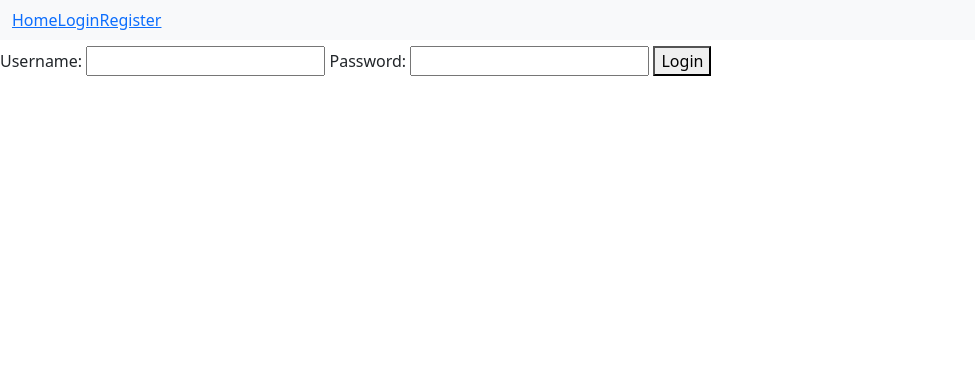
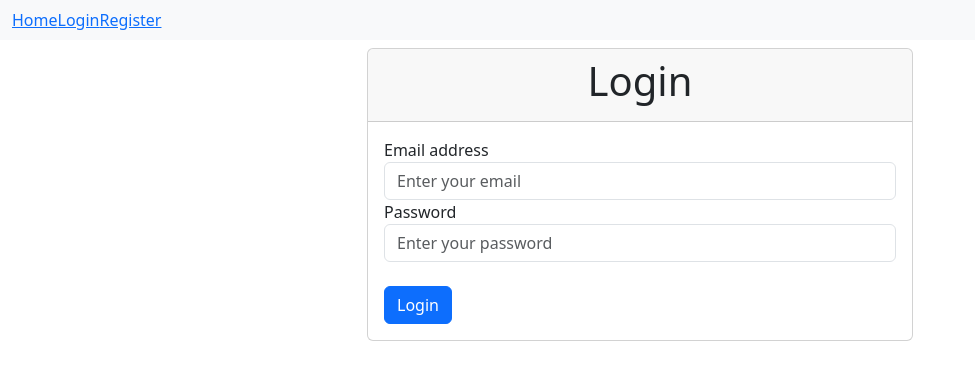
Before and after one commit to praneeth-rao/flask_spc_dsa_series_app, a Flask app: page /login in a window 1280 px wide. Shown: the top 380 px of the page, without its empty margins (0-975 px from the left). Run offline with Flask 3, Linux system fonts and the light colour scheme.

Commit message:
Update login.html

```diff
--- a/templates/login.html
+++ b/templates/login.html
@@ -1,11 +1,45 @@
 {% extends "base.html" %} {% block title %}Login{% endblock %} {% block content
 %}
-<h2>Login</h2>
-<form method="POST" action="/login">
-  <label for="username">Username:</label>
-  <input type="text" name="username" required />
-  <label for="password">Password:</label>
-  <input type="password" name="password" required />
-  <button type="submit">Login</button>
-</form>
+<div class="container-sm mt-5">
+    <div class="row justify-content-center">
+      <div class="col-md-6">
+        <div class="card">
+          <div class="card-header text-center">
+            <h4 class="display-6">Login</h4>
+          </div>
+          <div class="card-body">
+            <form method="POST" action="/login">
+              <div class="form-group">
+                <label for="username">Email address</label>
+                <input
+                  type="email"
+                  class="form-control"
+                  id="email"
+                  v-model="email"
+                  required
+                  placeholder="Enter your email"
+                />
+              </div>
+              <div class="form-group">
+                <label for="password">Password</label>
+                <input
+                  type="password"
+                  class="form-control"
+                  id="password"
+                  v-model="password"
+                  required
+                  placeholder="Enter your password"
+                />
+              </div>
+              <br />
+              <button type="submit" class="btn btn-primary btn-block">
+                Login
+              </button>
+              <br />
+            </form>
+          </div>
+        </div>
+      </div>
+    </div>
+  </div>
 {% endblock %}
```
